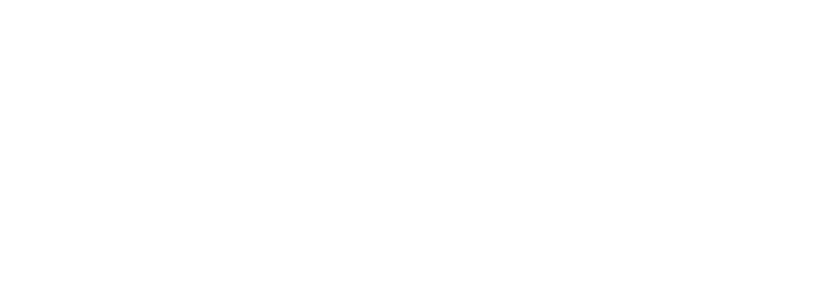
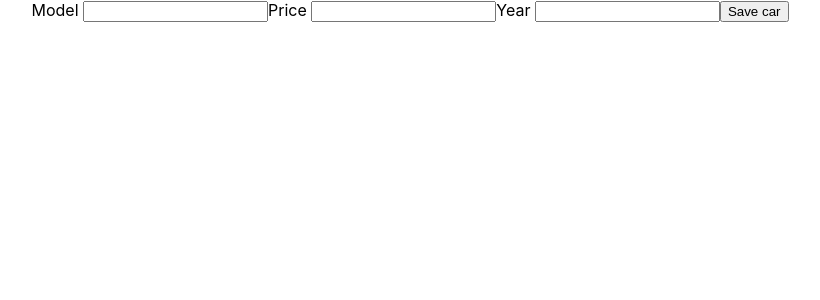
Before and after one commit to mmarciv/okten_react, a React (Create React App) app: page / in a window 1280 px wide. Shown: the top 300 px of the page, without its empty margins (230-1050 px from the left). Built offline with nearby package versions, Linux system fonts and the light colour scheme.

Commit message:
Lesson 5. Homework. Before redux usage.

```diff
--- a/package.json
+++ b/package.json
@@ -9,7 +9,8 @@
     "react": "^17.0.2",
     "react-dom": "^17.0.2",
     "react-scripts": "^5.0.0",
-    "web-vitals": "^2.1.3"
+    "web-vitals": "^2.1.3",
+    "react-hook-form": "^7.25.3"
   },
   "devDependencies": {
     "@types/react": "^17.0.38",
--- a/src/App.js
+++ b/src/App.js
@@ -1,9 +1,28 @@
 import './App.css';
+import Form from "./components/Form/Form";
+import {useState} from "react";
+import Cars from "./components/Cars/Cars";
 
 function App() {
-  return (
-    <div className="App"></div>
-  );
+
+    const [cars, serCars] = useState([]);
+
+    const getFormData = (data) => {
+        serCars([...cars, {id: new Date().getTime(), ...data}])
+    }
+
+    const getCarId = (id) => {
+        serCars(cars.filter(value => {
+            return value.id !== id;
+        }))
+    }
+
+    return (
+        <div className="App">
+            <Form getFormData={getFormData}/>
+            <Cars cars={cars} getCarId={getCarId}/>
+        </div>
+    );
 }
 
 export default App;
--- /dev/null
+++ b/src/components/Car/Car.js
@@ -0,0 +1,16 @@
+import React from 'react';
+
+const Car = ({car: {id, model, price, year}, getCarId}) => {
+    return (
+        <div>
+            <div>Model: {model}</div>
+            <div>Price: {price}</div>
+            <div>Year: {year}</div>
+            <div>
+                <button onClick={()=>getCarId(id)}>Delete</button>
+            </div>
+        </div>
+    );
+};
+
+export default Car;
--- /dev/null
+++ b/src/components/Cars/Cars.js
@@ -0,0 +1,14 @@
+import React from 'react';
+import Car from "../Car/Car";
+
+const Cars = ({cars, getCarId}) => {
+    return (
+        <div>
+            {cars && cars.map((car) => {
+                return <Car key={car.id} car={car} getCarId={getCarId}/>
+            })}
+        </div>
+    );
+};
+
+export default Cars;
--- /dev/null
+++ b/src/components/Form/Form.js
@@ -0,0 +1,31 @@
+import React from 'react';
+import {useForm} from "react-hook-form";
+
+const Form = ({getFormData}) => {
+
+    const {handleSubmit, register, reset} = useForm();
+    const submitFn = (data) => {
+        console.log(data);
+        getFormData(data);
+        reset();
+    }
+
+    return (
+        <div>
+            <form onSubmit={handleSubmit(submitFn)}>
+                <label>
+                    Model <input type="text" {...register('model')}/>
+                </label>
+                <label>
+                    Price <input type="text" {...register('price')}/>
+                </label>
+                <label>
+                    Year <input type="text" {...register('year')}/>
+                </label>
+                <button type={'submit'}>Save car</button>
+            </form>
+        </div>
+    );
+};
+
+export default Form;
--- /dev/null
+++ b/src/components/index.js
@@ -0,0 +1,3 @@
+export * from "./Car/Car";
+export * from "./Cars/Cars";
+export * from "./Form/Form";
```
Also changed, not shown: 1 other file (tests, documents, lock files or other folders).
